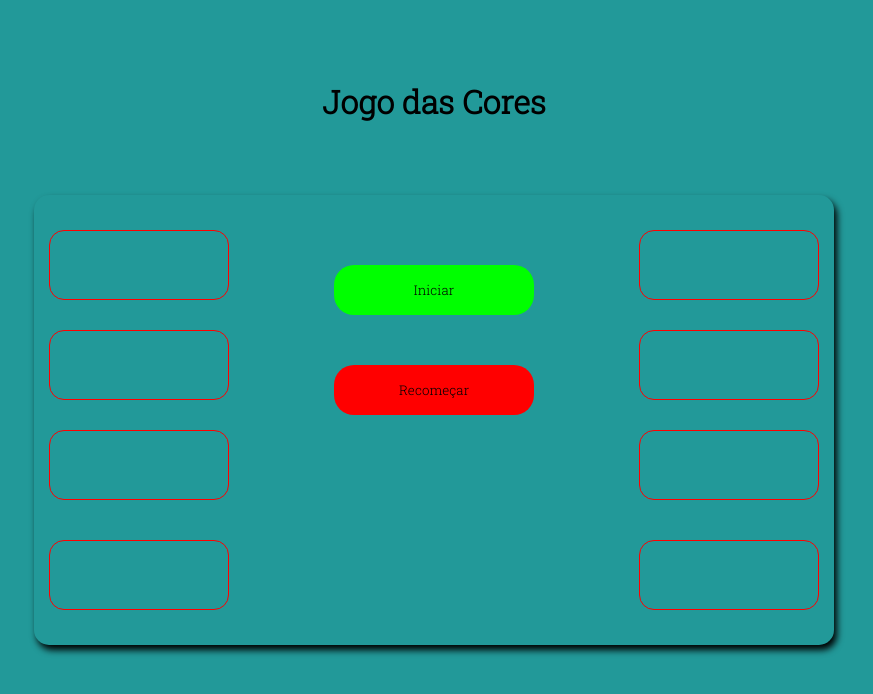
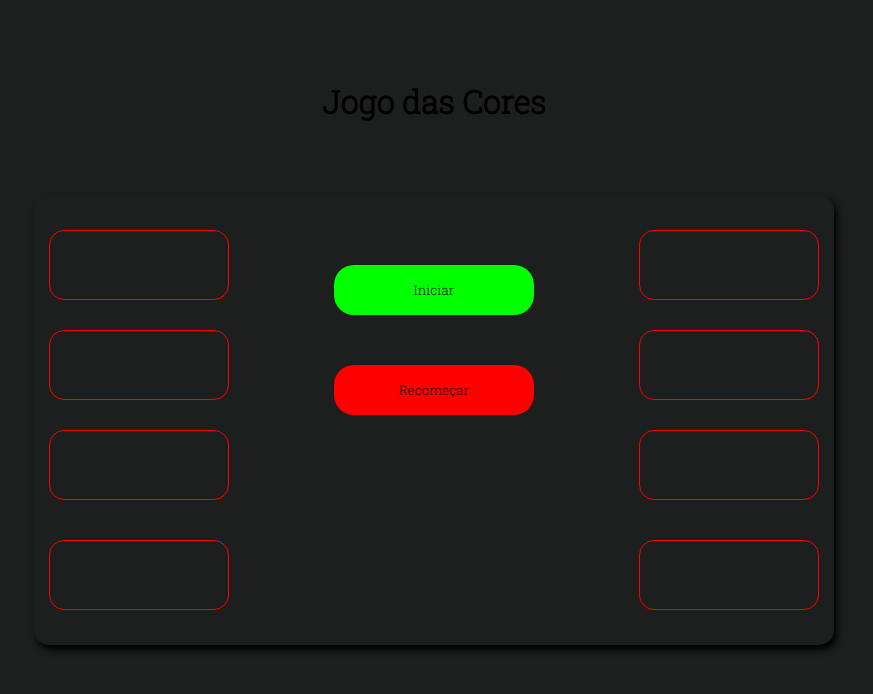
Before and after one commit to Leojjackson/Jogo-das-Cores, a plain HTML site: page index.html in a window 1280 px wide. Shown: the whole page, without its empty margins (206-1079 px from the left). Drawn offline with Linux system fonts and the light colour scheme.

Commit message:
cor de fundo atualizada

```diff
--- a/cores.css
+++ b/cores.css
@@ -42,7 +42,7 @@ h1:hover {
 }
 
 body {
-  background:#299 ;
+  background:rgb(29, 31, 31) ;
   display: flex;
   justify-content: center;
 }
```
